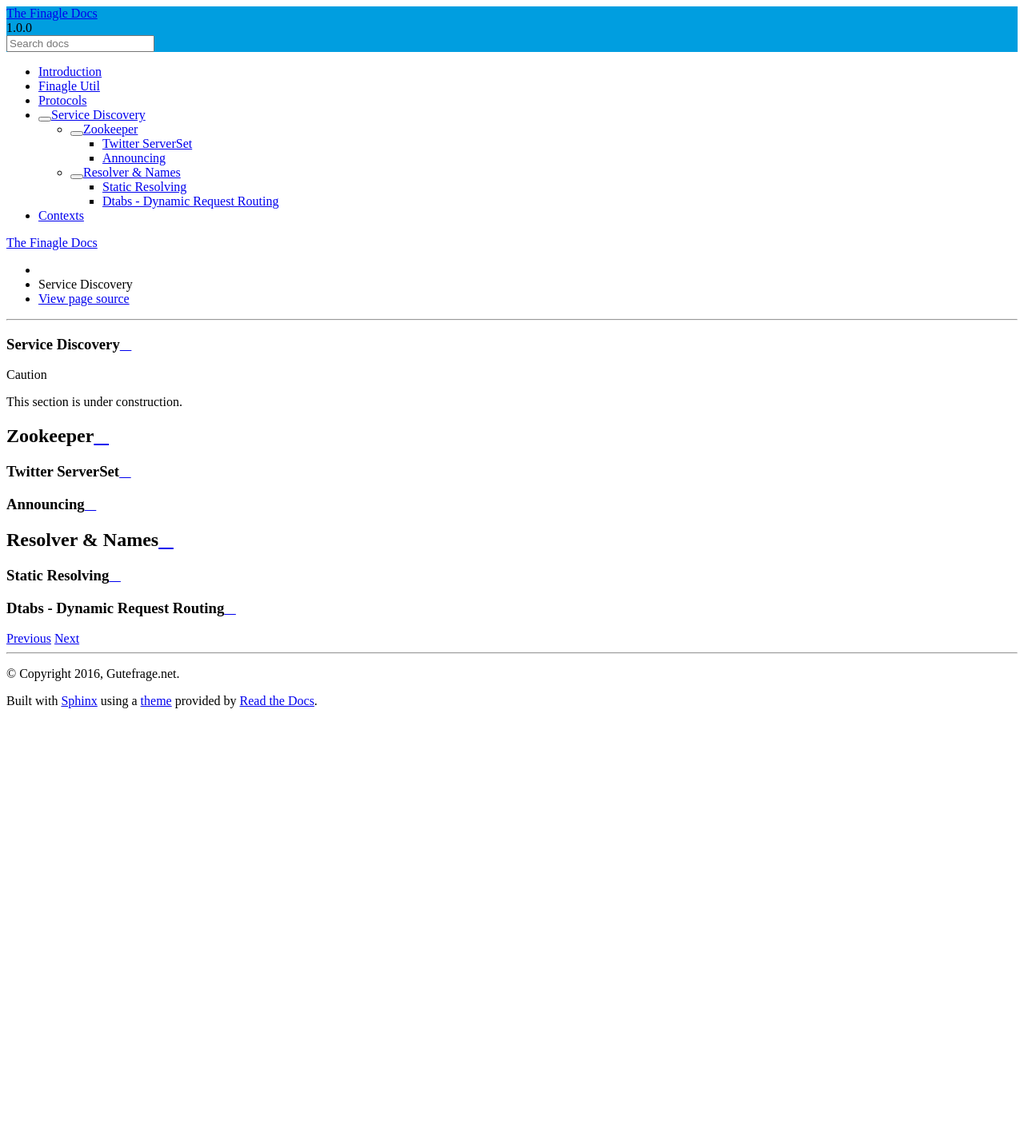
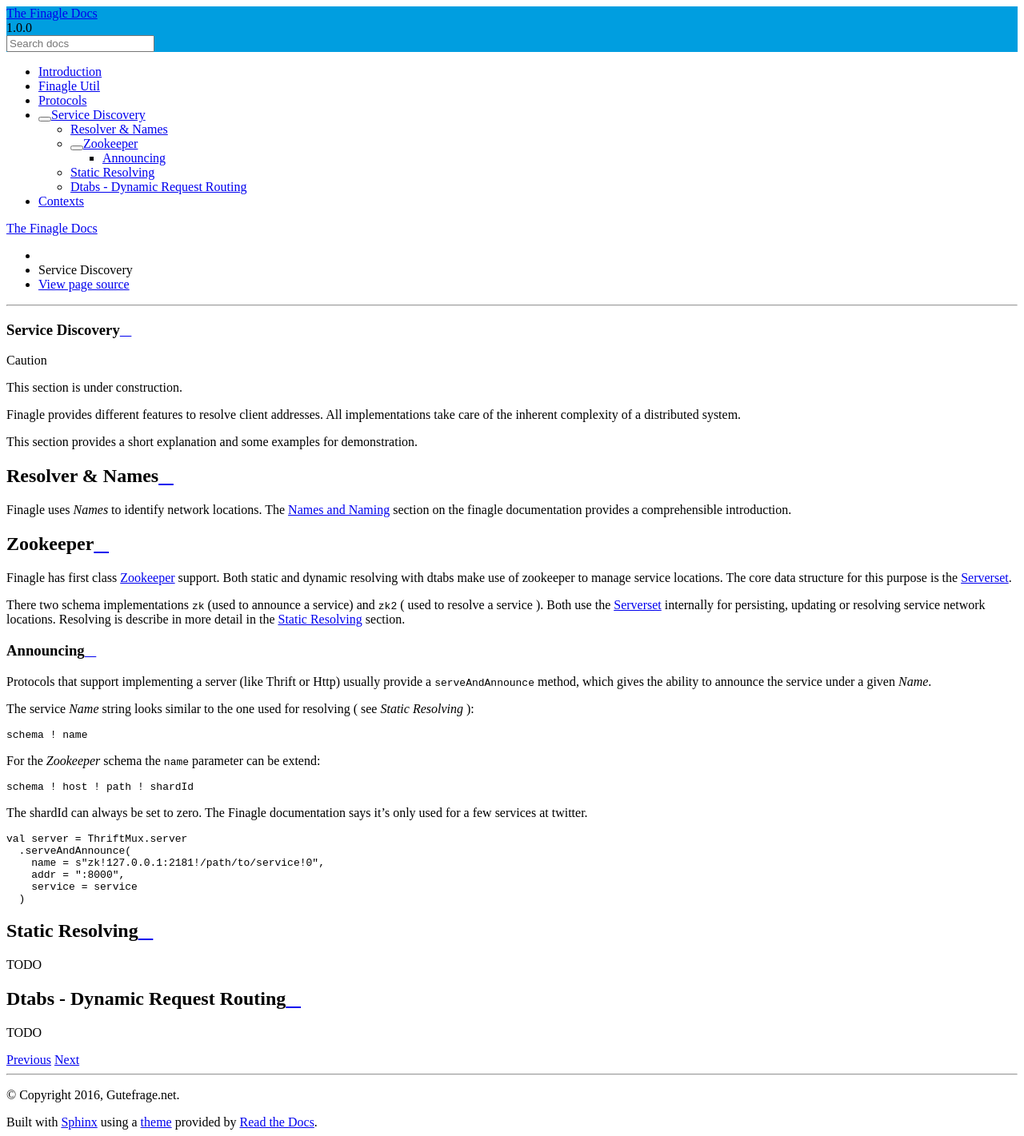
Before and after one commit to gutefrage/the-finagle-docs, a Sphinx documentation site: the page built from docs/content/service-discovery.rst, in a window 1280 px wide. Shown: the whole page at 80% size. Built offline with Sphinx 7.4.7 and the Read the Docs theme 2.0.0, drawn with Linux system fonts in a browser that asks for light colours; before the commit the page ends 900 px from its top, so only the background shows below that.

Commit message:
Started resolving documentation

```diff
--- a/docs/content/introduction.rst
+++ b/docs/content/introduction.rst
@@ -2,4 +2,6 @@
 Introduction
 ############
 
-.. caution:: This section is under construction.
+This documentation extends the `Finagle Guide`_, filling the missing gaps and providing more examples.
+
+.. _Finagle Guide: http://twitter.github.io/finagle/guide/
--- a/docs/content/service-discovery.rst
+++ b/docs/content/service-discovery.rst
@@ -6,22 +6,73 @@
 
 .. caution:: This section is under construction.
 
+Finagle provides different features to resolve client addresses. All implementations take care of the inherent
+complexity of a distributed system.
 
-Zookeeper
-=========
-
-Twitter ServerSet
------------------
-
-Announcing
-----------
+This section provides a short explanation and some examples for demonstration.
 
 
 Resolver & Names
 ================
 
+Finagle uses *Names* to identify network locations. The `Names and Naming`_ section on the finagle documentation
+provides a comprehensible introduction.
+
+.. _Names and Naming: http://twitter.github.io/finagle/guide/Names.html
+
+Zookeeper
+=========
+
+Finagle has first class `Zookeeper`_ support. Both static and dynamic resolving with dtabs make use of zookeeper
+to manage service locations. The core data structure for this purpose is the `Serverset`_.
+
+There two schema implementations ``zk`` (used to announce a service) and ``zk2`` ( used to resolve a service ). Both
+use the `Serverset`_ internally for persisting, updating or resolving service network locations. Resolving is describe
+in more detail in the `Static Resolving`_ section.
+
+.. _Zookeeper: https://zookeeper.apache.org/
+.. _Serverset: http://twitter.github.io/commons/apidocs/com/twitter/common/zookeeper/ServerSet.html
+
+
+Announcing
+----------
+
+Protocols that support implementing a server (like Thrift or Http) usually provide a ``serveAndAnnounce`` method,
+which gives the ability to announce the service under a given *Name*.
+
+The service *Name* string looks similar to the one used for resolving ( see `Static Resolving` ):
+
+.. code-block:: bash
+
+    schema ! name
+
+For the *Zookeeper* schema the ``name`` parameter can be extend:
+
+.. code-block:: bash
+
+    schema ! host ! path ! shardId
+
+The shardId can always be set to zero. The Finagle documentation says it's only used for a few services
+at twitter.
+
+
+.. code-block:: scala
+
+    val server = ThriftMux.server
+      .serveAndAnnounce(
+        name = s"zk!127.0.0.1:2181!/path/to/service!0",
+        addr = ":8000",
+        service = service
+      )
+
+
 Static Resolving
-----------------
+================
+
+TODO
+
 
 Dtabs - Dynamic Request Routing
--------------------------------
+===============================
+
+TODO
```
